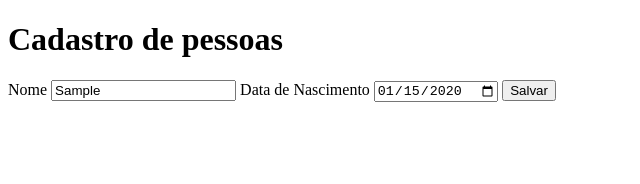
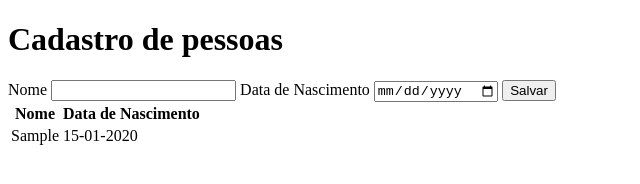
Before and after one commit to sergiohdljr/serFrontEnd-Javascript, a plain HTML site: page DOM-2/7days-of-code-Alura-Dom/index.html in a window 1280 px wide. Both pictures are taken after typing "Sample", "2020-01-15" into the empty fields and a click on the button "Salvar". Shown: the whole page, without its empty margins (0-640 px from the left). Drawn offline with Linux system fonts and the light colour scheme.

Commit message:
adicionando dados na tabela

```diff
--- a/DOM-2/7days-of-code-Alura-Dom/index.html
+++ b/DOM-2/7days-of-code-Alura-Dom/index.html
@@ -32,6 +32,17 @@
       </label>
       <button type="submit">Salvar</button>
     </form>
+    <table class="tabela-principal">
+      <thead>
+        <tr class="tabela-titulo">
+        <th class="tabela-titulo-nome">Nome</th>
+        <th class="tabela-titulo-data-nascimento">Data de Nascimento</th>
+      </tr>
+      </thead>
+      <tbody>
+
+      </tbody>
+    </table>
   </body>
   <script src="./main.js"></script>
 </html>
--- a/DOM-2/7days-of-code-Alura-Dom/main.js
+++ b/DOM-2/7days-of-code-Alura-Dom/main.js
@@ -1,13 +1,41 @@
 const nome = document.querySelector("#name");
+const form = document.querySelector(".js-form");
+const btn = document.querySelector("button");
 const dataNascimento = document.querySelector("#birth-date");
-const form = document.querySelector(".js-form");
+const tabelaPrincipal = document.querySelector(".tabela-principal");
+const tbody = tabelaPrincipal.querySelector("tbody")
 
-const btn = document.querySelector("button");
+let pessoas = [];
 
-form.addEventListener('submit', (e)=>{
-    let dataFormatada = dataNascimento.value.split("-").reverse().join("-");
-    console.log(
-      `${nome.value} nasceu em ${dataFormatada}`
-    );
-    e.preventDefault()
-})
+form.addEventListener("submit", (e) => {
+  let nomePessoa = nome.value;
+  let dataFormatada = dataNascimento.value.split("-").reverse().join("-");
+
+  pessoas.push({nomePessoa , dataFormatada})
+  e.preventDefault();
+  renderTable()
+
+  nome.value = ""
+  dataNascimento.value = ""
+
+});
+
+function criarRow(pessoa) {
+  const tr = document.createElement("tr");
+  const tdNome = document.createElement("td");
+  tdNome.textContent = `${pessoa.nomePessoa}`;
+  tr.appendChild(tdNome);
+  const tdData = document.createElement("td");
+  tdData.textContent = `${pessoa.dataFormatada}`;
+  tr.appendChild(tdData);
+
+  return tr
+}
+
+function renderTable(){
+  tbody.innerHTML = "";
+  pessoas.forEach((pessoa) => {
+     tbody.appendChild(criarRow(pessoa));
+});
+
+}
```
